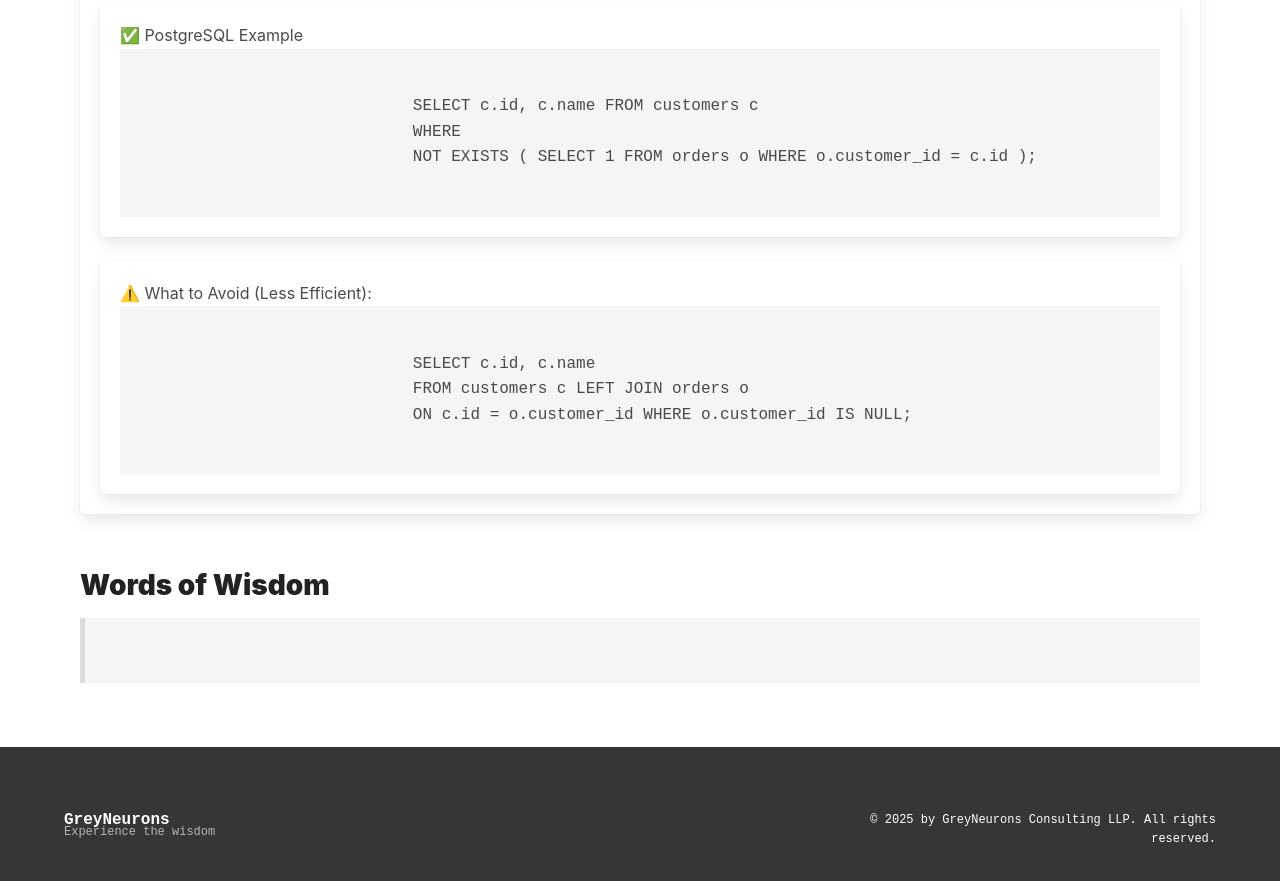
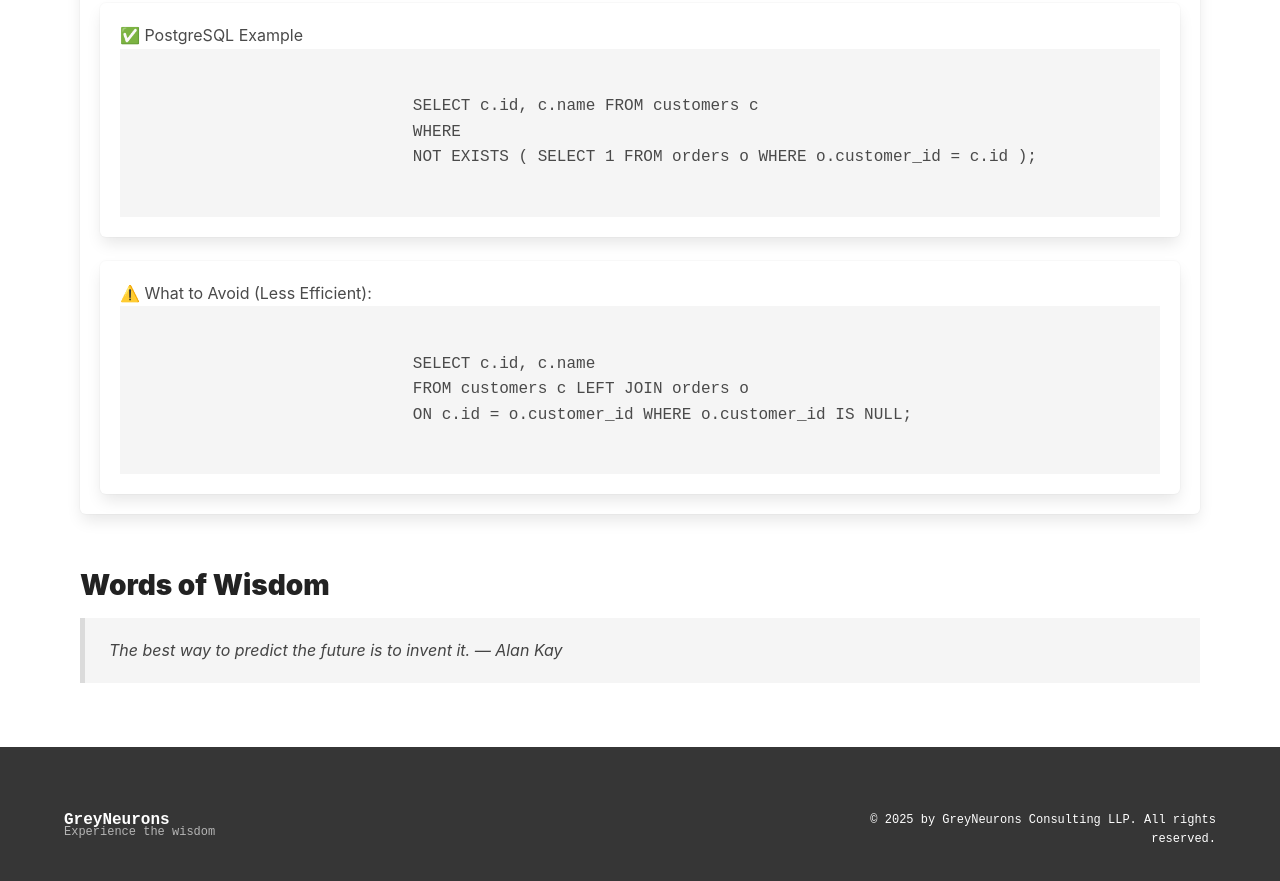
Before and after one commit to GreyNeurons/gnwebsite, a website built with Parcel: page newsletter/bd-2.html in a window 1280 px wide. Shown: the part 988-1869 px from the top of the page. Built offline with nearby package versions, Linux system fonts and the light colour scheme.

Commit message:
Update background color and remove unnecessary CSS rules in main.css

```diff
--- a/css/main.css
+++ b/css/main.css
@@ -35,12 +35,10 @@ hr.gn-main {
   }
 
   .content blockquote {
-    background-color: grey;
+    background-color: linen;
     border-left: 5px solid #dbdbdb;
-    color : whitesmoke;
     padding: 1.25em 1.5em;
   }
-
   section.banner {
     height : 90px;
     width : 728px;
```
